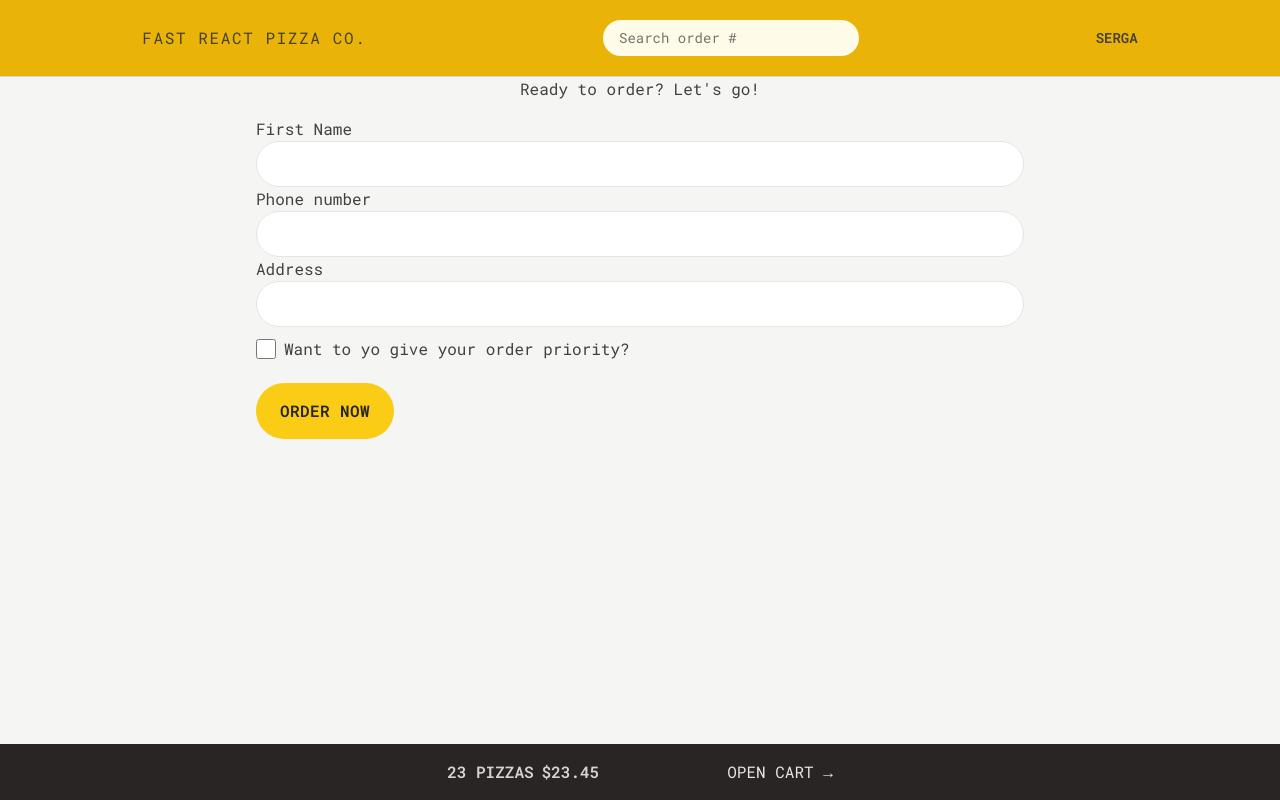
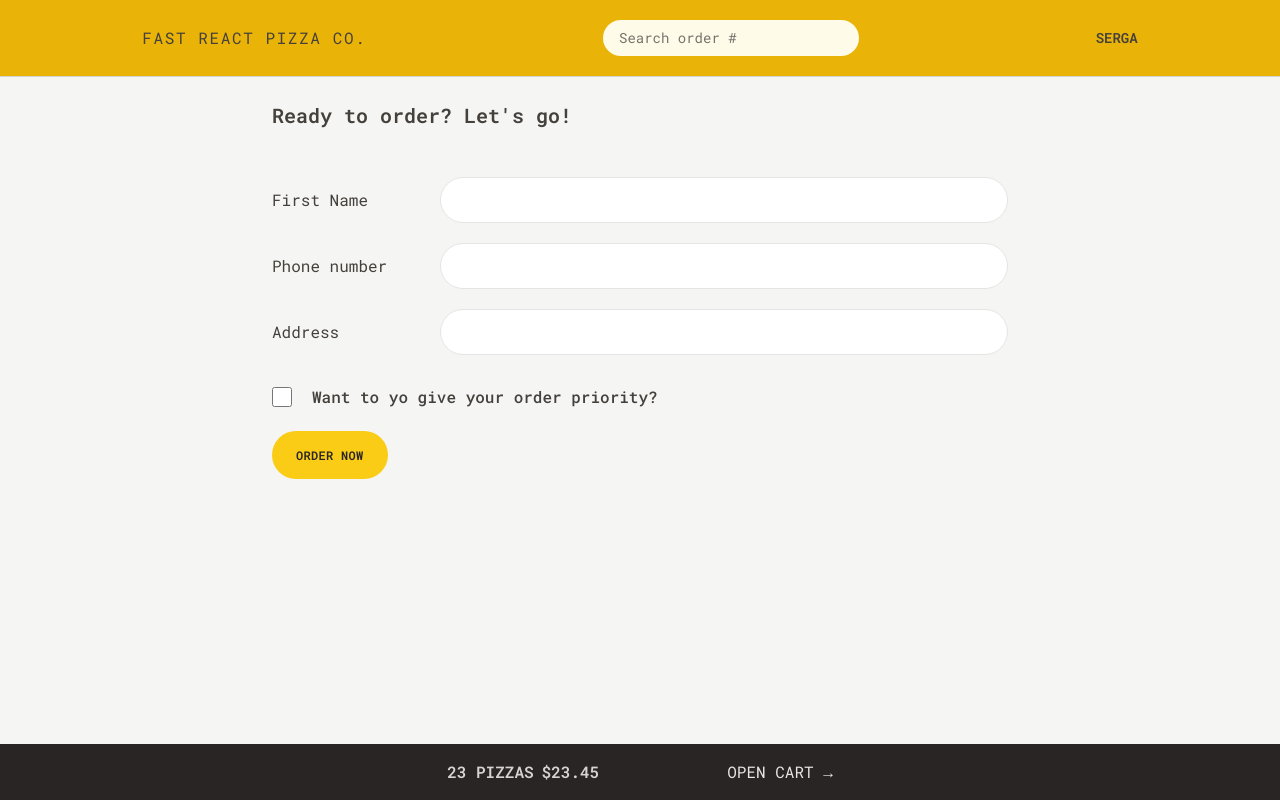
Before and after one commit to Ahmed-Serag19/pizzaroni, a React (Vite) app: page /order/new in a window 1280 px wide. Built offline with nearby package versions, Linux system fonts and the light colour scheme.

Commit message:
adjusted New order component

```diff
--- a/src/features/cart/Cart.jsx
+++ b/src/features/cart/Cart.jsx
@@ -1,6 +1,6 @@
 import LinkButton from "../../ui/LinkButton";
 import Button from "../../ui/Button";
-
+import CartItem from "./CartItem";
 const fakeCart = [
   {
     pizzaId: 12,
@@ -33,12 +33,16 @@ function Cart() {
       <LinkButton to="/menu">&larr; Back to menu</LinkButton>
 
       <h2 className="text-cl mt-7 font-semibold">Your cart, %NAME%</h2>
-
-      <div className="flex gap-5">
+      <ul className="mt-3 divide-y divide-stone-200 border-b">
+        {cart.map((item) => (
+          <CartItem item={item} key={item.key} />
+        ))}
+      </ul>
+      <div className="mt-6 space-x-2">
         <Button type="primary" to="/order/new">
           Order pizzas
         </Button>
-        <Button type="primary">Clear cart</Button>
+        <Button type="small">Clear cart</Button>
       </div>
     </div>
   );
--- a/src/features/cart/CartItem.jsx
+++ b/src/features/cart/CartItem.jsx
@@ -1,13 +1,17 @@
+import Button from "../../ui/Button";
+import { formatCurrency } from "../../utils/helpers";
+
 function CartItem({ item }) {
   const { pizzaId, name, quantity, totalPrice } = item;
 
   return (
-    <li>
-      <p>
+    <li className="py-3 sm:flex sm:items-center sm:justify-between">
+      <p className="mb-1 sm:mb-0">
         {quantity}&times; {name}
       </p>
-      <div>
-        <p>{formatCurrency(totalPrice)}</p>
+      <div className="flex items-center justify-between sm:gap-6">
+        <p className="text-sm font-bold">{formatCurrency(totalPrice)}</p>
+        <Button type="small">Delete</Button>
       </div>
     </li>
   );
--- a/src/features/order/CreateOrder.jsx
+++ b/src/features/order/CreateOrder.jsx
@@ -36,37 +36,50 @@ function CreateOrder() {
   const navigation = useNavigation();
   const isSubmitting = navigation.state === "submitting";
   const formErrors = useActionData();
+  // const formErrors = true;
   // const [withPriority, setWithPriority] = useState(false);
   const cart = fakeCart;
 
   return (
-    <div className="flex flex-col items-center justify-center">
-      <h2>Ready to order? Let's go!</h2>
+    <div className="flex flex-col px-4 py-6">
+      <h2 className="mb-8 text-xl font-semibold">Ready to order? Let's go!</h2>
 
       <Form method="POST" className="w-full py-4">
-        <div>
-          <label>First Name</label>
-          <div>
-            <input type="text" name="customer" required className="input" />
+        <div className="mb-5 flex flex-col gap-2 sm:flex-row sm:items-center">
+          <label className="sm:basis-40">First Name</label>
+          <div className="grow">
+            <input
+              type="text"
+              name="customer"
+              required
+              className="input w-full"
+            />
           </div>
         </div>
 
-        <div>
-          <label>Phone number</label>
-          <div>
-            <input type="tel" name="phone" required className="input" />
-          </div>
-          {formErrors?.phone && <p>{formErrors.phone}</p>}
-        </div>
-
-        <div>
-          <label>Address</label>
-          <div>
-            <input type="text" name="address" required className="input" />
+        <div className="mb-5 flex flex-col gap-2 sm:flex-row sm:items-center">
+          <label className="sm:basis-40">Phone number</label>
+          <div className="grow">
+            <input type="tel" name="phone" required className="input w-full" />
+            {formErrors?.phone && (
+              <p className="mt-2 text-xs text-red-700">{formErrors.phone}</p>
+            )}
           </div>
         </div>
 
-        <div className="flex items-center gap-2">
+        <div className="mb-5 flex flex-col gap-2 sm:flex-row sm:items-center">
+          <label className="sm:basis-40">Address</label>
+          <div className="grow">
+            <input
+              type="text"
+              name="address"
+              required
+              className="input w-full"
+            />
+          </div>
+        </div>
+
+        <div className="flex items-center gap-5">
           <input
             className="my-3 h-5 w-5 accent-yellow-400 focus:outline-none focus:ring-1 focus:ring-yellow-400 focus:ring-offset-1"
             type="checkbox"
@@ -75,12 +88,14 @@ function CreateOrder() {
             // value={withPriority}
             // onChange={(e) => setWithPriority(e.target.checked)}
           />
-          <label htmlFor="priority">Want to yo give your order priority?</label>
+          <label htmlFor="priority" className="font-medium">
+            Want to yo give your order priority?
+          </label>
         </div>
 
         <div>
           <input type="hidden" name="cart" value={JSON.stringify(cart)} />
-          <Button type="primary" disabled={isSubmitting}>
+          <Button type="small" disabled={isSubmitting}>
             {isSubmitting ? "Placing Order.." : "Order now"}
           </Button>
         </div>
@@ -92,18 +107,18 @@ function CreateOrder() {
 export async function action({ request }) {
   const formData = await request.formData();
   const data = Object.fromEntries(formData);
-  // const order = {
-  //   ...data,
-  //   cart: JSON.parse(data.cart),
-  //   priority: data.priority === "on",
-  // };
+  const order = {
+    ...data,
+    cart: JSON.parse(data.cart),
+    priority: data.priority === "on",
+  };
 
-  // const errors = {};
-  // if (!isValidPhone(order.phone))
-  // errors.phone = "Please use correct phone number";
-  // if (Object.keys(errors).length > 0) return errors;
-  // const newOrder = await createOrder(order);
-  // return redirect(`/order/${newOrder.id}`);
+  const errors = {};
+  if (!isValidPhone(order.phone))
+    errors.phone = "Please use correct phone number";
+  if (Object.keys(errors).length > 0) return errors;
+  const newOrder = await createOrder(order);
+  return redirect(`/order/${newOrder.id}`);
   return null;
 }
 
--- a/src/index.css
+++ b/src/index.css
@@ -4,7 +4,7 @@
 
 @layer components {
   .input {
-    @apply w-full rounded-full border border-stone-200 px-4 py-2 text-sm transition-all duration-300 focus:outline-none focus:ring-1 focus:ring-yellow-400 md:px-6 md:py-3;
+    @apply rounded-full border border-stone-200 px-4 py-2 text-sm transition-all duration-300 focus:outline-none focus:ring-1 focus:ring-yellow-400 md:px-6 md:py-3;
   }
 }
 
--- a/src/ui/Button.jsx
+++ b/src/ui/Button.jsx
@@ -1,14 +1,12 @@
 import { Link } from "react-router-dom";
 
 function Button({ children, disabled, to, type }) {
-  const className =
-    "my-3 inline-block rounded-full bg-yellow-400 px-4 py-3 font-semibold uppercase tracking-wide text-stone-800 transition duration-300 hover:bg-yellow-300 focus:outline-none focus:ring focus:ring-yellow-300 focus:ring-offset-2 disabled:cursor-not-allowed disabled:bg-slate-500 disabled:text-stone-100 sm:px-6 sm:py-4";
   const base =
     "my-3 inline-block rounded-full bg-yellow-400 font-semibold uppercase tracking-wide text-stone-800 transition duration-300 hover:bg-yellow-300 focus:outline-none focus:ring focus:ring-yellow-300 focus:ring-offset-2 disabled:cursor-not-allowed disabled:bg-slate-500 disabled:text-stone-100";
 
   const styles = {
     primary: `${base} px-4 py-3 sm:px-6 sm:py-4`,
-    small: `${base} px-3 py-2 sm:px-4 sm:py-2 text-sm`,
+    small: `${base} px-3 py-2 sm:px-6 sm:py-4 text-xs`,
   };
 
   if (to)
```
Also changed, not shown: vite.config.js.timestamp-1735401175262-91bae7d84bd48.mjs (deleted, +0 -11 lines).
